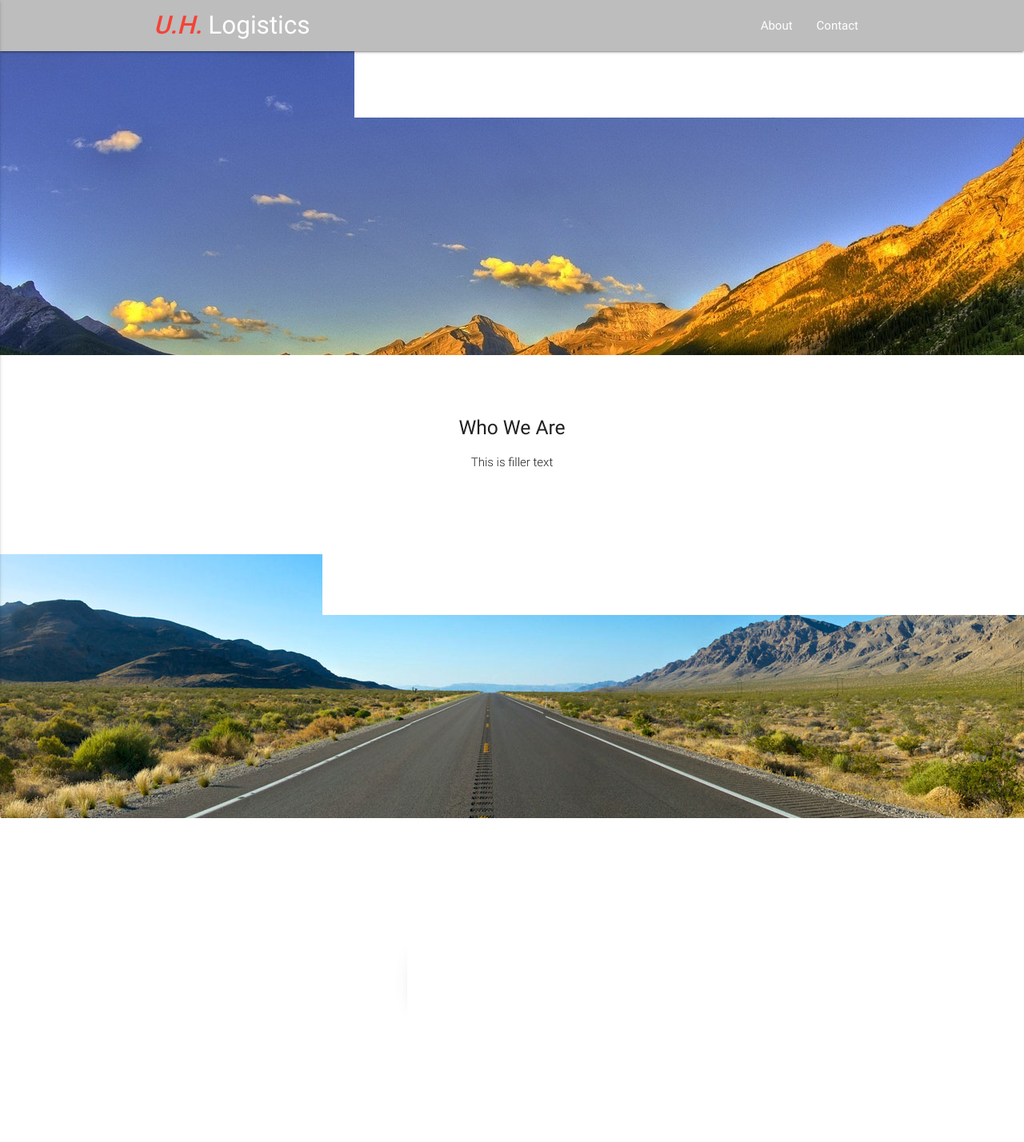
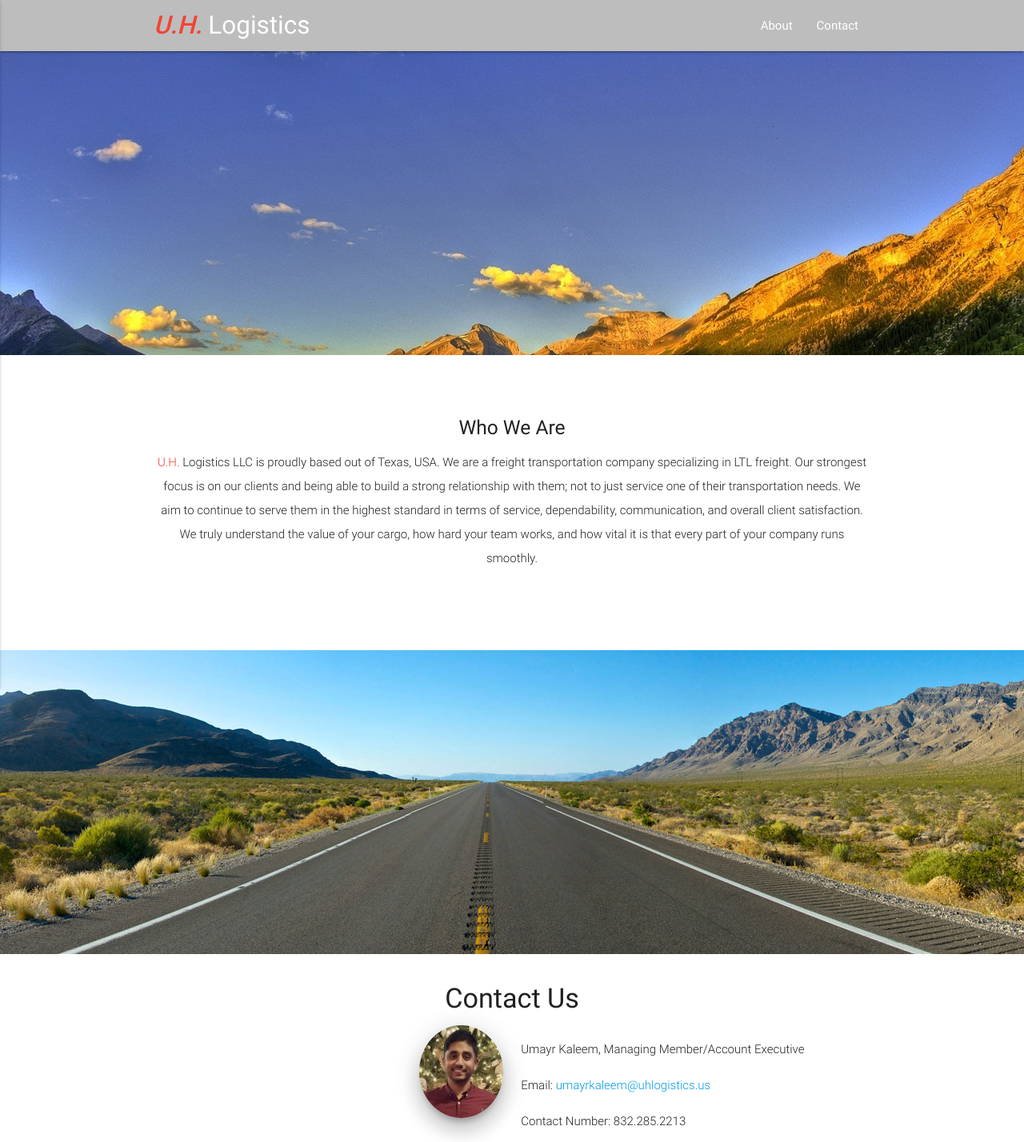
Before and after one commit to QasimZia/uhLogistics, a Django app: page / in a window 1280 px wide. Shown: the top 1428 px of the page at 80% size. Before the commit the page ends 1023 px from the top, so only its background shows below. Run offline with Django 3.2, Linux system fonts and the light colour scheme; some libraries are stand-ins or nearby versions.

Commit message:
Readme.md and requirements

```diff
--- a/main/apps/logistics/templates/logistics/index.html
+++ b/main/apps/logistics/templates/logistics/index.html
@@ -42,7 +42,7 @@
       <div class="row">
         <div class="col s12">
             <h5 class="center">Who We Are</h5>
-            <p class="light center">This is filler text</p>
+            <p class="light center"><span class='red-text'>U.H.</span> Logistics LLC is proudly based out of Texas, USA. We are a freight transportation company specializing in LTL freight. Our strongest focus is on our clients and being able to build a strong relationship with them; not to just service one of their transportation needs. We aim to continue to serve them in the highest standard in terms of service, dependability, communication, and overall client satisfaction. We truly understand the value of your cargo, how hard your team works, and how vital it is that every part of your company runs smoothly.</p>
         </div>
       </div>
 
--- /dev/null
+++ b/requirements.txt
@@ -0,0 +1,2 @@
+Django==1.11.2
+pytz==2017.2
```
Also changed, not shown: readme.md (added).
